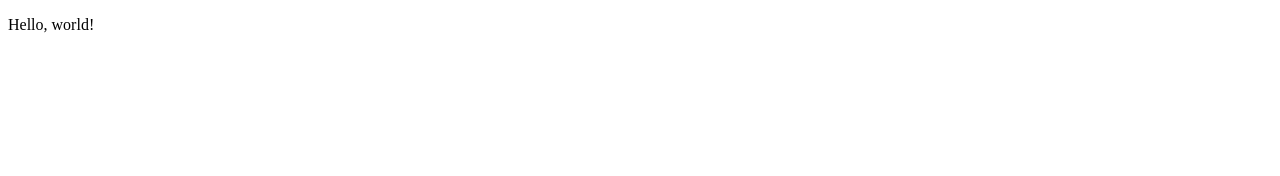
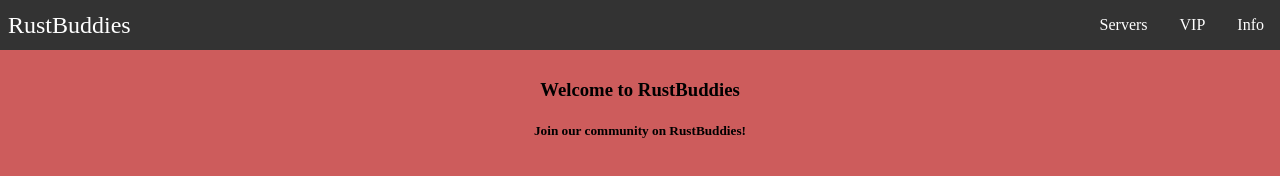
Before and after one commit to bburciaga/RustBuddies, a plain HTML site: page homepage.html in a window 1280 px wide. Drawn offline with Linux system fonts and the light colour scheme.

Commit message:
I added a navbar and some text for a welcome section. CSS file added some customization for the navbar. These aren't final designs, but a rough idea.

```diff
--- a/css/style.css
+++ b/css/style.css
@@ -0,0 +1,72 @@
+* {
+    box-sizing: border-box;
+}
+
+body {
+    margin: 0;
+    padding: 0;
+    background-color: #CD5C5C;
+}
+
+.navbar {
+    display: flex;
+    justify-content: space-between;
+    align-items: center;
+    background: #333;
+    color: white;
+}
+
+.logo-title {
+    font-size: 1.5rem;
+    margin: .5rem;
+}
+
+.navbar-links ul {
+    margin: 0;
+    padding: 0;
+    display: flex;
+}
+
+.navbar-links li {
+    list-style: none;
+}
+
+.navbar-links li a {
+    text-decoration: none;
+    color: white;
+    padding: 1rem;
+    display: block;
+}
+
+.navbar-links li:hover {
+    background-color: #555;
+}
+
+.toggle-button {
+    position: absolute;
+    top: .75rem;
+    right: 1rem;
+    display: none;
+    flex-direction: column;
+    justify-content: space-between;
+    width: 30px;
+    height: 21px;
+}
+
+.toggle-button .bar {
+    height: 3px;
+    width: 100%;
+    background-color: #32CD32;
+    border-radius: 10px;;
+}
+
+.welcome {
+    margin: auto;
+    width: 50%;
+    padding: 10px;
+}
+
+.welcome-text {
+    width: auto;
+    text-align: center;
+}
--- a/homepage.html
+++ b/homepage.html
@@ -12,8 +12,40 @@
 </head>
 
 <body>
+    <nav class="navbar">
+      <div class="logo-title">RustBuddies</div>
+      <a href="#" class="toggle-button">
+        <span class="bar"></span>
+        <span class="bar"></span>
+        <span class="bar"></span>
+      </a>
+      <div class="navbar-links">
+        <ul>
+          <li><a href="#">Servers</a></li>
+          <li><a href="#">VIP</a></li>
+          <li><a href="#">Info</a></li>
+        </ul>
+      </div>
+    </nav>
 
-    <p>Hello, world!</p>
+    <div class="welcome">
+      <h3 class="welcome-text">Welcome to RustBuddies</h3>
+      <h5 class="welcome-text">Join our community on RustBuddies!</h4>
+    </div>
+
+    <div class="severs">
+      <div class="quad">
+
+      </div>
+      <div class="soloduo">
+
+      </div>
+      <div class="discord"></div>
+    </div>
+
+    <div class="info">
+
+    </div>
 
 </body>
 
```
